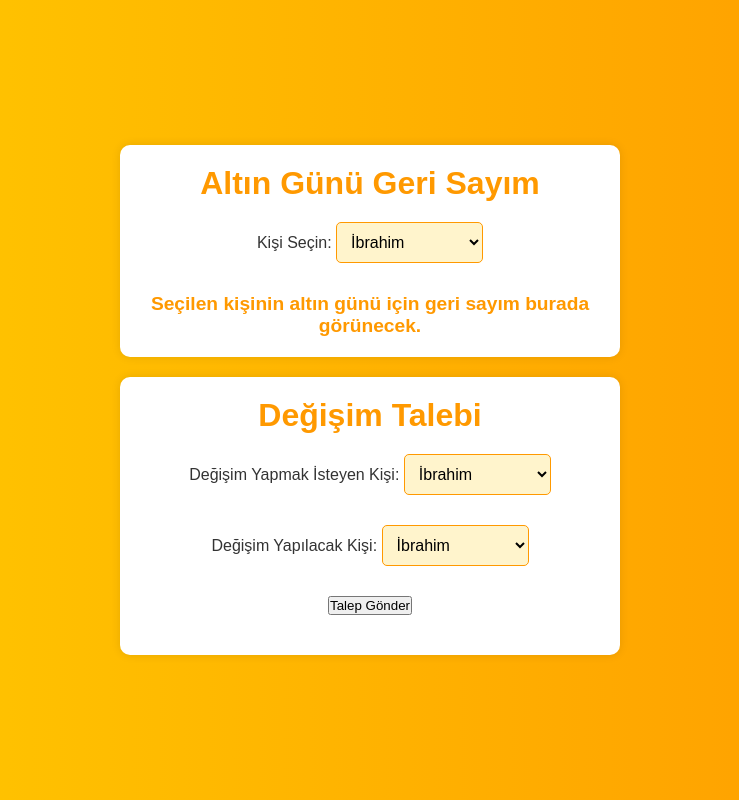
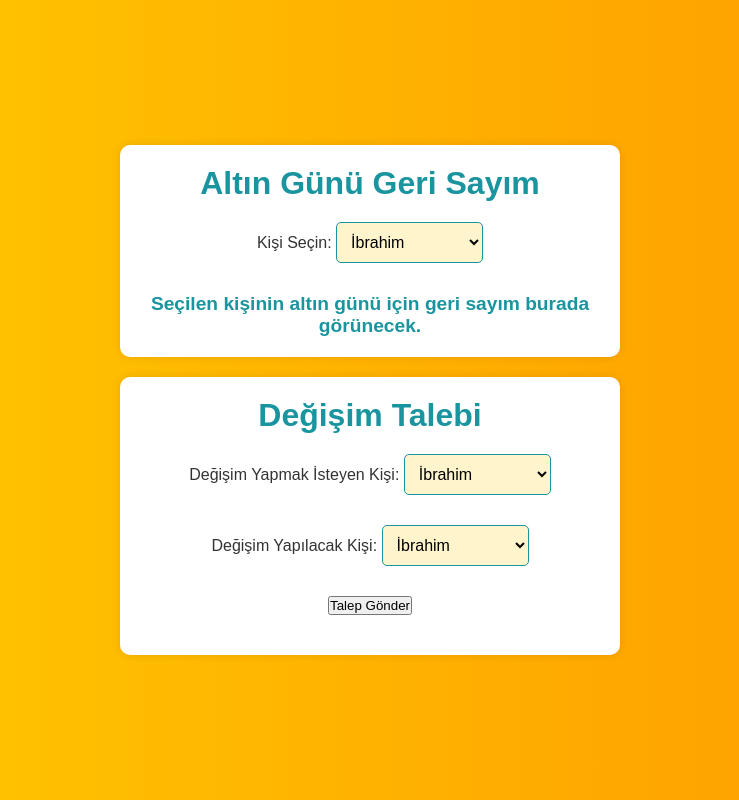
Before and after one commit to harunay1/Altin-Gunu, a plain HTML site: page index.html in a window 1280 px wide. Shown: the whole page, without its empty margins (270-1009 px from the left). Drawn offline with Linux system fonts and the light colour scheme.

Commit message:
Update index.html

```diff
--- a/index.html
+++ b/index.html
@@ -37,7 +37,7 @@
         h1 {
             font-size: 2rem;
             margin-bottom: 20px;
-            color: #ff9900;
+            color: #1a949f;
         }
 
         .dropdown {
@@ -48,7 +48,7 @@
             padding: 10px;
             font-size: 1rem;
             border-radius: 5px;
-            border: 1px solid #ff9900;
+            border: 1px solid #1a949f;
             background-color: #fff4cc;
             cursor: pointer;
         }
@@ -56,7 +56,7 @@
         #countdown {
             font-size: 1.5rem;
             font-weight: bold;
-            color: #ff9900;
+            color: #1a949f;
         }
 
         #countdown p {
```
